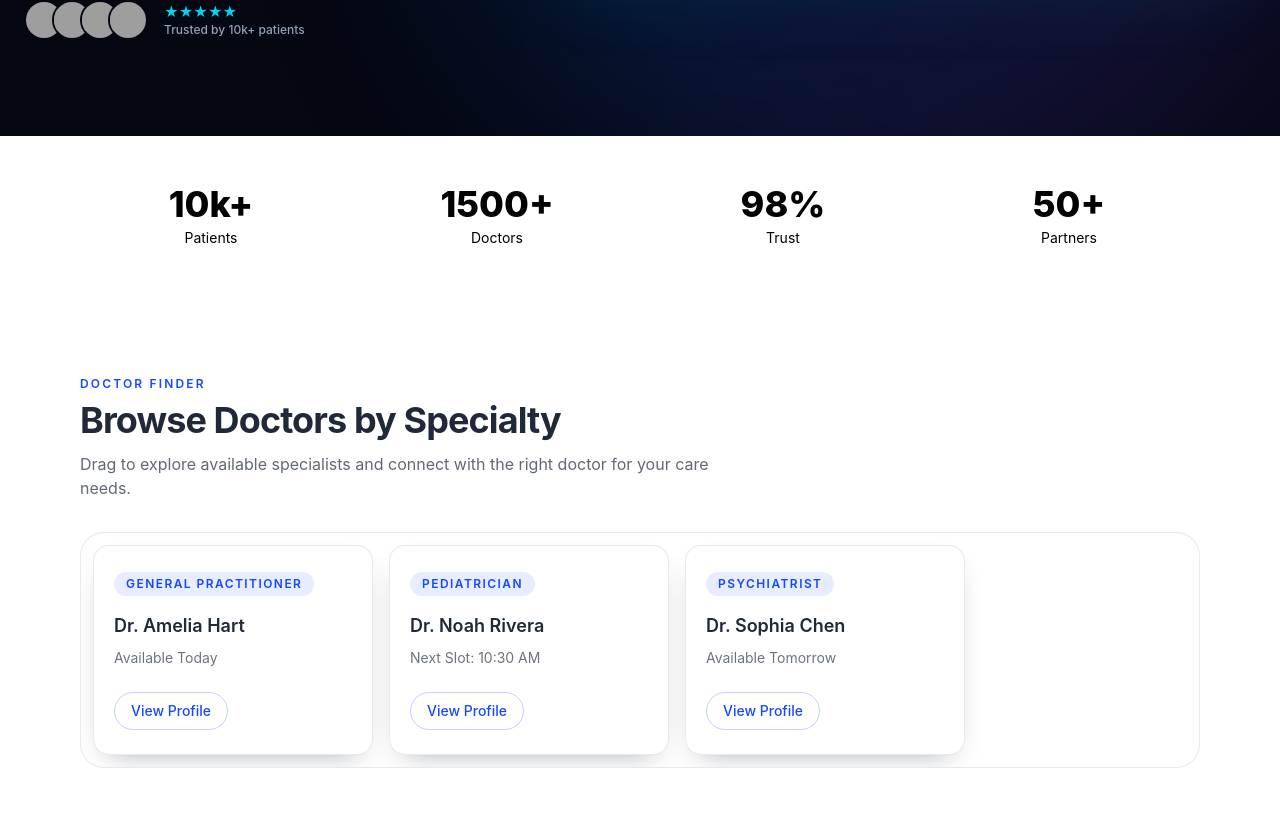
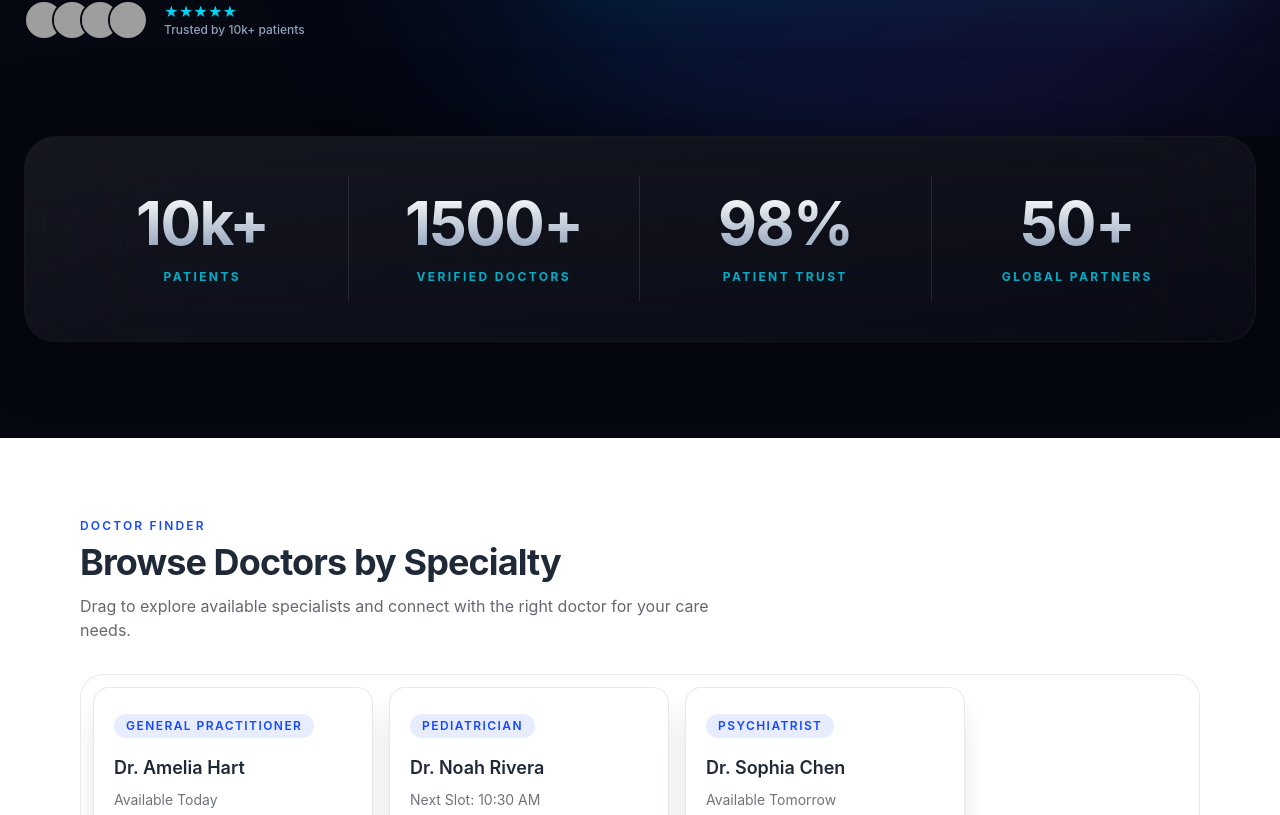
Before and after one commit to CareLink-system/careLinkPlatform, a React (Vite) app in the folder frontend/: page / in a window 1280 px wide. Shown: the part 725-1540 px from the top of the page. Built offline with nearby package versions, Linux system fonts and the light colour scheme; grey boxes are pictures that could not be loaded.

Commit message:
ref: stats

```diff
--- a/frontend/src/features/landing/components/Stats.jsx
+++ b/frontend/src/features/landing/components/Stats.jsx
@@ -1,61 +1,82 @@
-import React, { useRef, useEffect, useState } from 'react'
-import { useInView, useMotionValue, animate } from 'framer-motion'
+import React, { useRef, useEffect, useState } from 'react';
+import { useInView, useMotionValue, animate, motion } from 'framer-motion';
 
+// Refined stats array for smoother animations
 const stats = [
-  { label: 'Patients', end: 10000, type: 'kplus' },
-  { label: 'Doctors', end: 1500, type: 'plus' },
-  { label: 'Trust', end: 98, type: 'percent' },
-  { label: 'Partners', end: 50, type: 'plus' },
-]
+  { label: 'Patients', end: 10, suffix: 'k+' }, // Animates 0 to 10 smoothly
+  { label: 'Verified Doctors', end: 1500, suffix: '+' },
+  { label: 'Patient Trust', end: 98, suffix: '%' },
+  { label: 'Global Partners', end: 50, suffix: '+' },
+];
 
-function formatValue(type, value) {
-  if (type === 'kplus') {
-    const k = Math.floor(value / 1000)
-    return `${k}k+`
-  }
-  if (type === 'percent') return `${Math.round(value)}%`
-  if (type === 'plus') return `${Math.round(value)}+`
-  return value
-}
-
-function StatItem({ end, label, type }) {
-  const ref = useRef(null)
-  const inView = useInView(ref, { once: true, margin: '-80px' })
-  const m = useMotionValue(0)
-  const [display, setDisplay] = useState(0)
+function StatItem({ end, label, suffix, index }) {
+  const ref = useRef(null);
+  const inView = useInView(ref, { once: true, margin: '-50px' });
+  const m = useMotionValue(0);
+  const [display, setDisplay] = useState(0);
 
   useEffect(() => {
-    const unsub = m.on('change', (v) => setDisplay(v))
-    return unsub
-  }, [m])
+    const unsub = m.on('change', (v) => setDisplay(Math.round(v)));
+    return unsub;
+  }, [m]);
 
   useEffect(() => {
     if (inView) {
-      const controls = animate(m, end, { duration: 1.6, ease: 'easeOut' })
-      return () => controls.stop()
+      const controls = animate(m, end, {
+        duration: 2,
+        ease: [0.16, 1, 0.3, 1] // Premium easing curve
+      });
+      return () => controls.stop();
     }
-  }, [inView, end, m])
+  }, [inView, end, m]);
 
   return (
-    <div ref={ref} className="flex flex-col items-center text-center">
-      <div aria-live="polite" className="text-3xl md:text-4xl font-extrabold text-primary">
-        {formatValue(type, display)}
+    <motion.div
+      ref={ref}
+      initial={{ opacity: 0, y: 20 }}
+      animate={inView ? { opacity: 1, y: 0 } : {}}
+      transition={{ duration: 0.8, delay: index * 0.1 + 0.2 }}
+      className="relative flex flex-col items-center justify-center text-center group py-4"
+    >
+      <div className="text-4xl md:text-5xl lg:text-6xl font-bold tracking-tight text-transparent bg-clip-text bg-gradient-to-b from-white to-slate-400 drop-shadow-sm">
+        {display}{suffix}
       </div>
-      <div className="mt-1 text-sm text-primary/70">{label}</div>
-    </div>
-  )
+      <div className="mt-4 text-[10px] md:text-xs font-bold tracking-[0.2em] text-cyan-400/80 uppercase">
+        {label}
+      </div>
+
+      {/* Subtle hover glow */}
+      <div className="absolute inset-0 -z-10 bg-cyan-400/0 transition-colors duration-500 group-hover:bg-cyan-400/5 rounded-2xl blur-xl" />
+    </motion.div>
+  );
 }
 
 export default function Stats() {
   return (
-    <section className="py-12">
-      <div className="mx-auto max-w-6xl px-4">
-        <div className="grid grid-cols-2 md:grid-cols-4 gap-6">
-          {stats.map((s) => (
-            <StatItem key={s.label} end={s.end} label={s.label} type={s.type} />
-          ))}
+    <section className="relative z-20 pb-24 bg-[#050711]">
+      <div className="mx-auto max-w-7xl px-6">
+
+        {/* Premium Glassmorphic Container */}
+        <div className="relative rounded-[2rem] border border-white/5 bg-white/[0.02] px-8 py-10 shadow-[0_0_80px_rgba(0,0,0,0.4)] backdrop-blur-3xl overflow-hidden">
+
+          {/* Subtle inner glare */}
+          <div className="absolute inset-0 bg-gradient-to-br from-white/5 to-transparent pointer-events-none" />
+
+          {/* Desktop Dividers applied via Tailwind's divide utilities */}
+          <div className="grid grid-cols-2 gap-y-12 md:grid-cols-4 md:gap-y-0 divide-x-0 md:divide-x divide-white/10 relative z-10">
+            {stats.map((s, i) => (
+              <StatItem
+                key={s.label}
+                end={s.end}
+                label={s.label}
+                suffix={s.suffix}
+                index={i}
+              />
+            ))}
+          </div>
         </div>
+
       </div>
     </section>
-  )
+  );
 }
```
